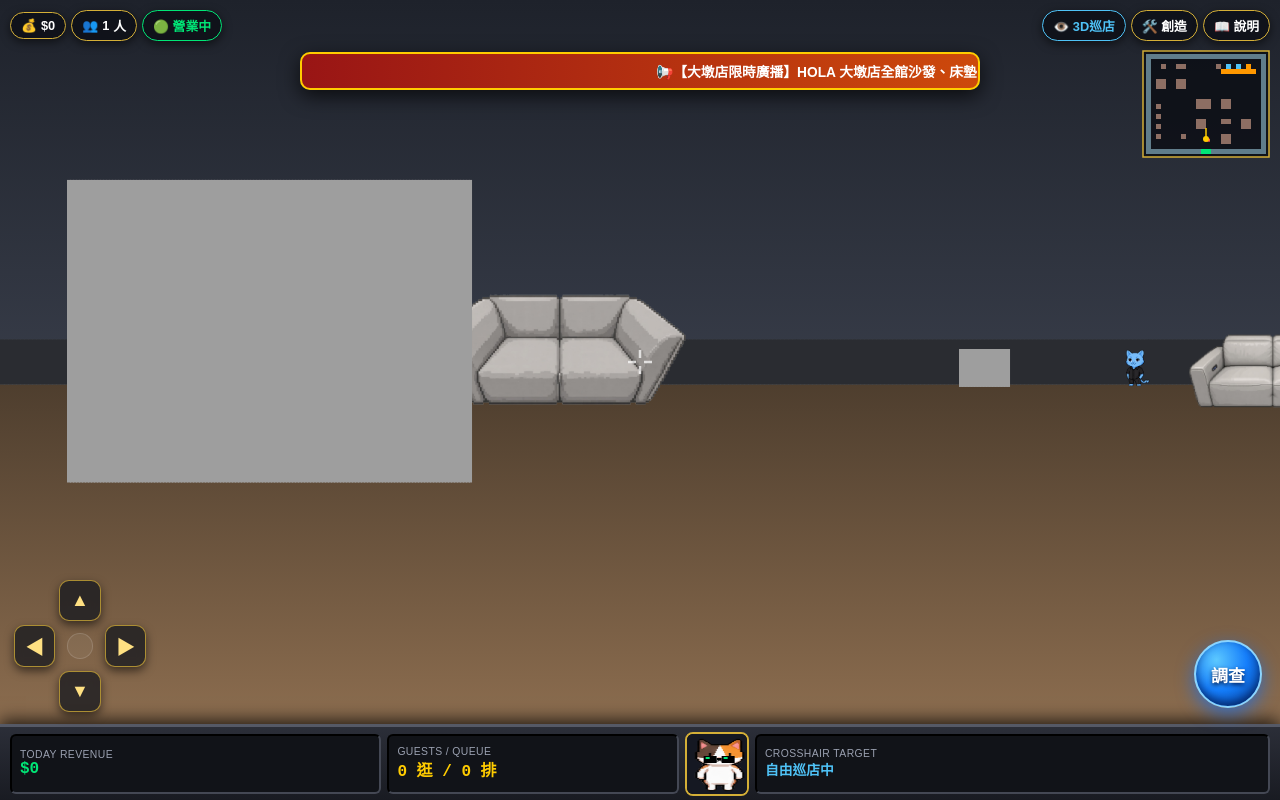
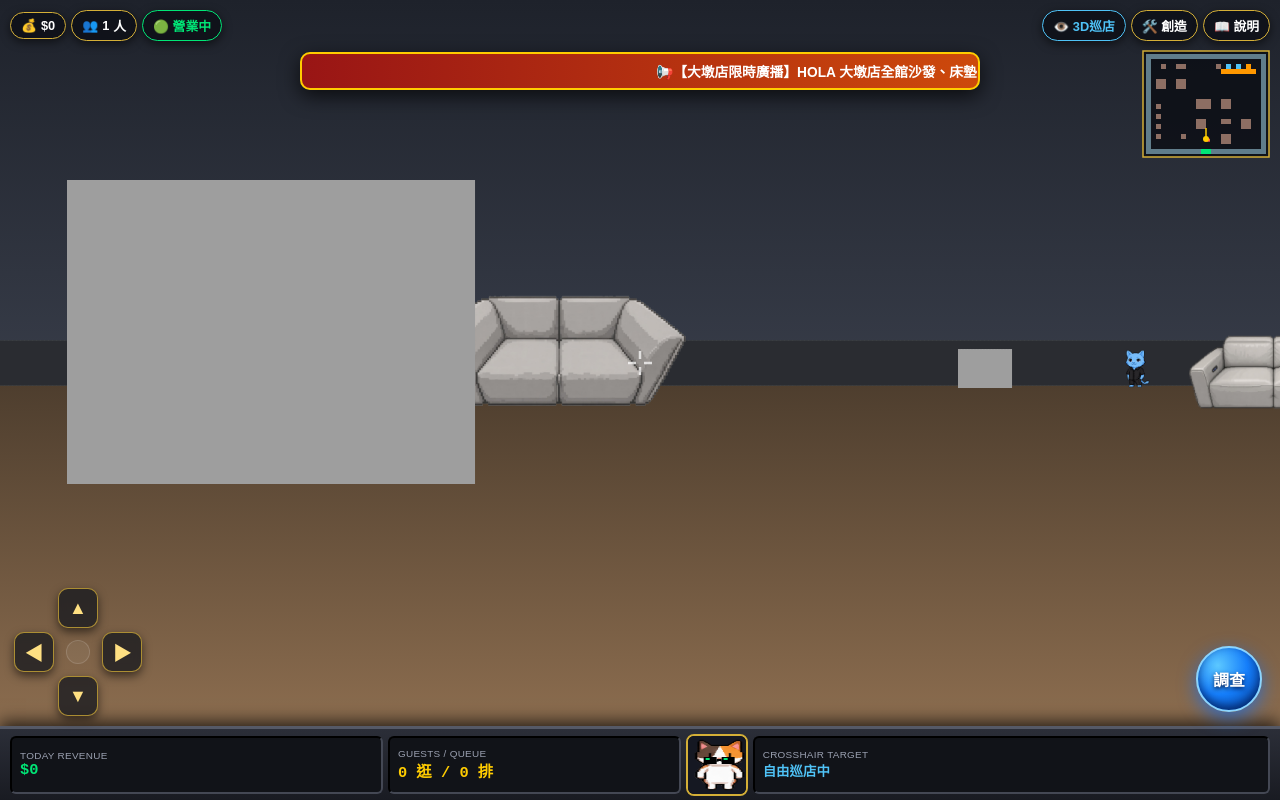
Before and after one commit to SATANHOTDOG/hele-palace, a plain HTML site: page dadun.html in a window 1280 px wide. Drawn offline with Linux system fonts and the light colour scheme; no server answers; animation ran at ten frames a second.

Commit message:
Update dadun.html

```diff
--- a/dadun.html
+++ b/dadun.html
@@ -24,9 +24,11 @@ body, html {
   position: relative;
   width: 100vw;
   height: 100vh;
+  height: 100dvh;
   display: none;
   flex-direction: column;
   background: #0d0f14;
+  overflow: hidden;
 }
 #canvasArea {
   position: relative;
@@ -107,6 +109,7 @@ body, html {
   box-shadow: 0 3px 10px rgba(0,0,0,0.55);
   backdrop-filter: blur(6px);
   -webkit-backdrop-filter: blur(6px);
+  white-space: nowrap;
 }
 .hud-btn {
   cursor: pointer;
@@ -123,7 +126,9 @@ body, html {
   position: fixed;
   top: 52px;
   left: 50%;
-  transform: translateX(-50%) translateY(-220%);
+  transform: translateX(-50%) translateY(-18px);
+  opacity: 0;
+  visibility: hidden;
   width: 94%;
   max-width: 680px;
   background: linear-gradient(90deg, rgba(160, 20, 20, 0.95), rgba(215, 75, 10, 0.95));
@@ -135,13 +140,15 @@ body, html {
   font-weight: bold;
   z-index: 118;
   box-shadow: 0 6px 20px rgba(0,0,0,0.7);
-  transition: transform 0.35s cubic-bezier(0.22, 1, 0.36, 1);
+  transition: transform 0.35s cubic-bezier(0.22, 1, 0.36, 1), opacity 0.25s ease, visibility 0.25s ease;
   overflow: hidden;
   white-space: nowrap;
   pointer-events: none;
 }
 #broadcastBar.active {
   transform: translateX(-50%) translateY(0);
+  opacity: 1;
+  visibility: visible;
 }
 .marquee-inner {
   display: inline-block;
@@ -155,7 +162,8 @@ body, html {
 
 /* 3D DOOM 經典底部狀態列 HUD */
 #doomHud {
-  height: 76px;
+  height: 74px;
+  flex-shrink: 0;
   width: 100%;
   background: linear-gradient(180deg, #2b2e38 0%, #191b22 100%);
   border-top: 3px solid #555966;
@@ -171,21 +179,21 @@ body, html {
   border: 2px inset #444854;
   border-radius: 6px;
   padding: 4px 8px;
-  height: 60px;
+  height: 58px;
   display: flex;
   flex-direction: column;
   justify-content: center;
   min-width: 0;
 }
 .doom-label {
-  font-size: 0.65rem;
+  font-size: 0.62rem;
   color: #9aa0b0;
-  letter-spacing: 0.4px;
+  letter-spacing: 0.3px;
   white-space: nowrap;
 }
 .doom-val {
   font-family: 'Courier New', Courier, monospace;
-  font-size: 1rem;
+  font-size: 0.96rem;
   font-weight: 900;
   color: #ffcc00;
   white-space: nowrap;
@@ -193,8 +201,8 @@ body, html {
   text-overflow: ellipsis;
 }
 #doomFaceBox {
-  width: 64px;
-  height: 64px;
+  width: 62px;
+  height: 62px;
   background: #0d0f14;
   border: 2px solid #d4af37;
   border-radius: 8px;
@@ -206,18 +214,18 @@ body, html {
   box-shadow: inset 0 0 10px rgba(0,0,0,0.8);
 }
 #doomFaceCanvas {
-  width: 60px;
-  height: 60px;
+  width: 58px;
+  height: 58px;
   image-rendering: pixelated;
 }
 
 /* 手機版左下角虛擬十字方向鍵 (D-Pad) */
 #mobileDpad {
   position: fixed;
-  bottom: 88px;
+  bottom: 84px;
   left: 14px;
-  width: 132px;
-  height: 132px;
+  width: 128px;
+  height: 128px;
   display: none;
   grid-template-columns: repeat(3, 1fr);
   grid-template-rows: repeat(3, 1fr);
@@ -259,10 +267,10 @@ body, html {
 /* 右下角調查按鈕 */
 #actionBtn {
   position: fixed;
-  bottom: 92px;
+  bottom: 88px;
   right: 18px;
-  width: 68px;
-  height: 68px;
+  width: 66px;
+  height: 66px;
   border-radius: 50%;
   background: radial-gradient(circle at 32% 28%, #5cc8ff 0%, #157efb 48%, #0747a6 88%, #042b69 100%);
   border: 2px solid #8ad4ff;
@@ -279,7 +287,7 @@ body, html {
   display: flex;
   align-items: center;
   justify-content: center;
-  font-size: 17px;
+  font-size: 16px;
   font-weight: 900;
   color: #fff;
   text-shadow: 0 2px 4px rgba(0, 20, 70, 0.95);
@@ -394,15 +402,21 @@ body, html {
   pointer-events: none;
 }
 
-/* 手機窄螢幕自動將跑馬燈與創造提示列下移，避免遮擋第二排按鈕 */
+/* 手機窄螢幕自適應微調 */
 @media (max-width: 720px) {
-  #broadcastBar { top: 88px; }
-  #editModeUI { top: 88px; font-size: 0.76rem; }
+  #topHud { top: 8px; left: 8px; right: 8px; gap: 4px; }
+  .hud-group { gap: 4px; }
+  .hud-pill { padding: 4px 8px; font-size: 0.75rem; }
+  #broadcastBar { top: 80px; }
+  #editModeUI { top: 80px; font-size: 0.75rem; }
+  .doom-panel { padding: 3px 6px; height: 56px; }
+  .doom-label { font-size: 0.56rem; }
+  .doom-val { font-size: 0.86rem; }
 }
 
 #hotbar {
   position: fixed;
-  bottom: 84px;
+  bottom: 82px;
   left: 50%;
   transform: translateX(-50%);
   background: rgba(18, 18, 22, 0.95);
@@ -582,16 +596,16 @@ body, html {
       <div class="doom-label">TODAY REVENUE</div>
       <div id="doomRevVal" class="doom-val" style="color:#00e676;">$0</div>
     </div>
-    <div class="doom-panel" style="flex:0.85; margin:0 6px;">
+    <div class="doom-panel" style="flex:0.85; margin:0 5px;">
       <div class="doom-label">GUESTS / QUEUE</div>
       <div id="doomGuestVal" class="doom-val">0 / 0</div>
     </div>
     <div id="doomFaceBox" title="店長狀態監控">
-      <canvas id="doomFaceCanvas" width="60" height="60"></canvas>
+      <canvas id="doomFaceCanvas" width="58" height="58"></canvas>
     </div>
-    <div class="doom-panel" style="flex:1.55; margin-left:6px;">
+    <div class="doom-panel" style="flex:1.55; margin-left:5px;">
       <div id="doomTargetLabel" class="doom-label">CROSSHAIR TARGET</div>
-      <div id="doomTargetVal" class="doom-val" style="color:#4fc3f7; font-size:0.86rem;">自由巡店中</div>
+      <div id="doomTargetVal" class="doom-val" style="color:#4fc3f7; font-size:0.84rem;">自由巡店中</div>
     </div>
   </div>
 </div>
@@ -626,7 +640,6 @@ const MAP_ROWS = 20;
 const TILE_SIZE = 64;
 const OCCUPIED_TILE = -999;
 
-// 根目錄圖片資產清單
 const assetNames = [
   'floor2', 'wall', 'wall_lotus', 'gate', 'altar', 'fortune_box', 'npc_bluecat',
   'blessing_lantern_wall',
@@ -791,7 +804,6 @@ const catalogItems = [
   { tile: 33, cat: 'props', name: '大墩變形金剛', img: 'robot', size: '1×1' }
 ];
 
-// 比對是否為根目錄既有圖資（忽略大小寫與副檔名）
 function findRootAssetName(rawFile) {
   let clean = String(rawFile || '').replace(/^custom\//i, '').replace(/\.[a-zA-Z0-9]+$/, '').trim();
   if (!clean) return null;
@@ -807,7 +819,6 @@ function getItemPreviewSrc(tile, fallbackImg) {
   return 'icon.png';
 }
 
-// 圖片載入失敗時的多層備援（custom/ -> 根目錄 -> 內建預設圖 -> icon.png）
 function handleUiImgError(imgEl, tile) {
   let step = parseInt(imgEl.getAttribute('data-err-step') || '0');
   let curSrc = imgEl.getAttribute('src') || '';
@@ -887,13 +898,11 @@ function buildDefaultHolaMap() {
     }
   };
 
-  // 【左上：智能選枕區 & 睡眠體驗區】
   placeObj(2, 3, 213);
   placeObj(2, 6, 214);
   placeObj(5, 2, 110);
   placeObj(5, 6, 111);
 
-  // 【右上：完整服務收銀櫃檯 & 賣場廣播】
   placeObj(2, 14, 212);
   placeObj(2, 16, 6);
   placeObj(2, 18, 61);
@@ -902,20 +911,17 @@ function buildDefaultHolaMap() {
     placeObj(3, c, 210);
   }
 
-  // 【中區：沙發與客廳體驗區】
   placeObj(9, 10, 112);
   placeObj(9, 15, 113);
   placeObj(13, 10, 114);
   placeObj(13, 15, 115);
   placeObj(13, 19, 116);
 
-  // 【左側：La-Z-Boy 休閒椅專區】
   placeObj(10, 2, 119);
   placeObj(12, 2, 118);
   placeObj(14, 2, 117);
   placeObj(16, 2, 120);
 
-  // 【入口迎賓區】
   placeObj(16, 15, 121);
   placeObj(16, 7, 33);
 
@@ -2149,7 +2155,6 @@ function draw3DView() {
     let srcFrameH = sp.img.naturalHeight || 64;
     let srcFrameX = frameIdx * srcFrameW;
 
-    // 依圖片原始長寬比與家具佔地格數計算寬高，避免奧丁沙發等寬幅家具被擠成窄方塊
     let imgAspect = Math.max(0.25, srcFrameW / srcFrameH);
     let dim = sp.dim || { w: 1, h: 1 };
     let unitWallH = H / transformY;
@@ -2323,7 +2328,6 @@ function drawItemTile2D(tile, posX, posY, flipped = false) {
     let fh = drawable.img.naturalHeight || 64;
     let imgAspect = Math.max(0.25, fw / fh);
 
-    // 依原始長寬比等比例縮放並貼齊佔地格底部，避免寬幅家具被壓縮變形
     let drawW = boxW;
     let drawH = drawW / imgAspect;
     if (drawH > boxH * 1.25) {
@@ -2406,7 +2410,6 @@ function draw2DView() {
     ctx.fillText(cust.bubble, cust.x + 32, cust.y - 14);
   }
 
-  // 四向貓咪店長貼圖與走路律動（解決倒退走問題，並移除胸前綠線）
   let catKey = 'cat_down_idle';
   let flipCatX = false;
   let bobY = 0;
@@ -2476,9 +2479,9 @@ function draw2DView() {
 // 【DOOM 經典底部貓咪店長動態大頭貼 HUD】
 // ==========================================
 function drawDoomCatFace() {
-  faceCtx.clearRect(0, 0, 60, 60);
+  faceCtx.clearRect(0, 0, 58, 58);
   faceCtx.fillStyle = '#151822';
-  faceCtx.fillRect(0, 0, 60, 60);
+  faceCtx.fillRect(0, 0, 58, 58);
 
   if (doomFaceMood !== 'normal' && Date.now() > doomFaceTimer) {
     doomFaceMood = 'normal';
@@ -2487,25 +2490,25 @@ function drawDoomCatFace() {
   let baseImg = images['cat_down_idle'] || images['npc_bluecat'];
   let lookOffsetX = Math.sin(Date.now() / 700) * 3;
   if (baseImg && baseImg.complete && baseImg.naturalWidth > 0) {
-    faceCtx.drawImage(baseImg, 4 + lookOffsetX, 4, 52, 54);
+    faceCtx.drawImage(baseImg, 3 + lookOffsetX, 3, 52, 52);
   }
 
   if (doomFaceMood === 'cool') {
     faceCtx.fillStyle = '#000';
-    faceCtx.fillRect(14 + lookOffsetX, 22, 13, 7);
-    faceCtx.fillRect(32 + lookOffsetX, 22, 13, 7);
-    faceCtx.fillRect(27 + lookOffsetX, 24, 5, 2);
+    faceCtx.fillRect(13 + lookOffsetX, 21, 13, 7);
+    faceCtx.fillRect(31 + lookOffsetX, 21, 13, 7);
+    faceCtx.fillRect(26 + lookOffsetX, 23, 5, 2);
     faceCtx.fillStyle = '#00e676';
-    faceCtx.fillRect(16 + lookOffsetX, 23, 4, 2);
-    faceCtx.fillRect(34 + lookOffsetX, 23, 4, 2);
+    faceCtx.fillRect(15 + lookOffsetX, 22, 4, 2);
+    faceCtx.fillRect(33 + lookOffsetX, 22, 4, 2);
   } else if (doomFaceMood === 'happy') {
     faceCtx.fillStyle = '#ffcc00';
     faceCtx.font = 'bold 12px sans-serif';
-    faceCtx.fillText('$$', 22 + lookOffsetX, 16);
+    faceCtx.fillText('$$', 21 + lookOffsetX, 15);
   } else if (doomFaceMood === 'busy') {
     faceCtx.fillStyle = '#ff5252';
     faceCtx.font = 'bold 14px sans-serif';
-    faceCtx.fillText('!', 46, 18);
+    faceCtx.fillText('!', 44, 17);
   }
 }
 
@@ -3099,7 +3102,6 @@ function loadCustomImageWithFallback(key, rawFile, id) {
   let cleanFile = rawFile.trim();
   if (!/\.[a-zA-Z0-9]+$/.test(cleanFile)) cleanFile += '.png';
 
-  // 若檔名屬於根目錄既有資產，直接讀取根目錄 PNG（避免錯加 custom/ 導致破圖）
   let rootMatch = findRootAssetName(cleanFile);
   if (rootMatch) {
     let rootSrc = rootMatch + '.png';
@@ -3254,9 +3256,12 @@ function resizeCanvas() {
   const area = document.getElementById('canvasArea');
   if (!area) return;
   canvas.width = Math.max(640, area.clientWidth);
-  canvas.height = Math.max(400, area.clientHeight);
+  canvas.height = Math.max(360, area.clientHeight);
 }
 window.addEventListener('resize', resizeCanvas);
+if (window.visualViewport) {
+  window.visualViewport.addEventListener('resize', resizeCanvas);
+}
 
 function gameLoop() {
   updatePlayer();
```
